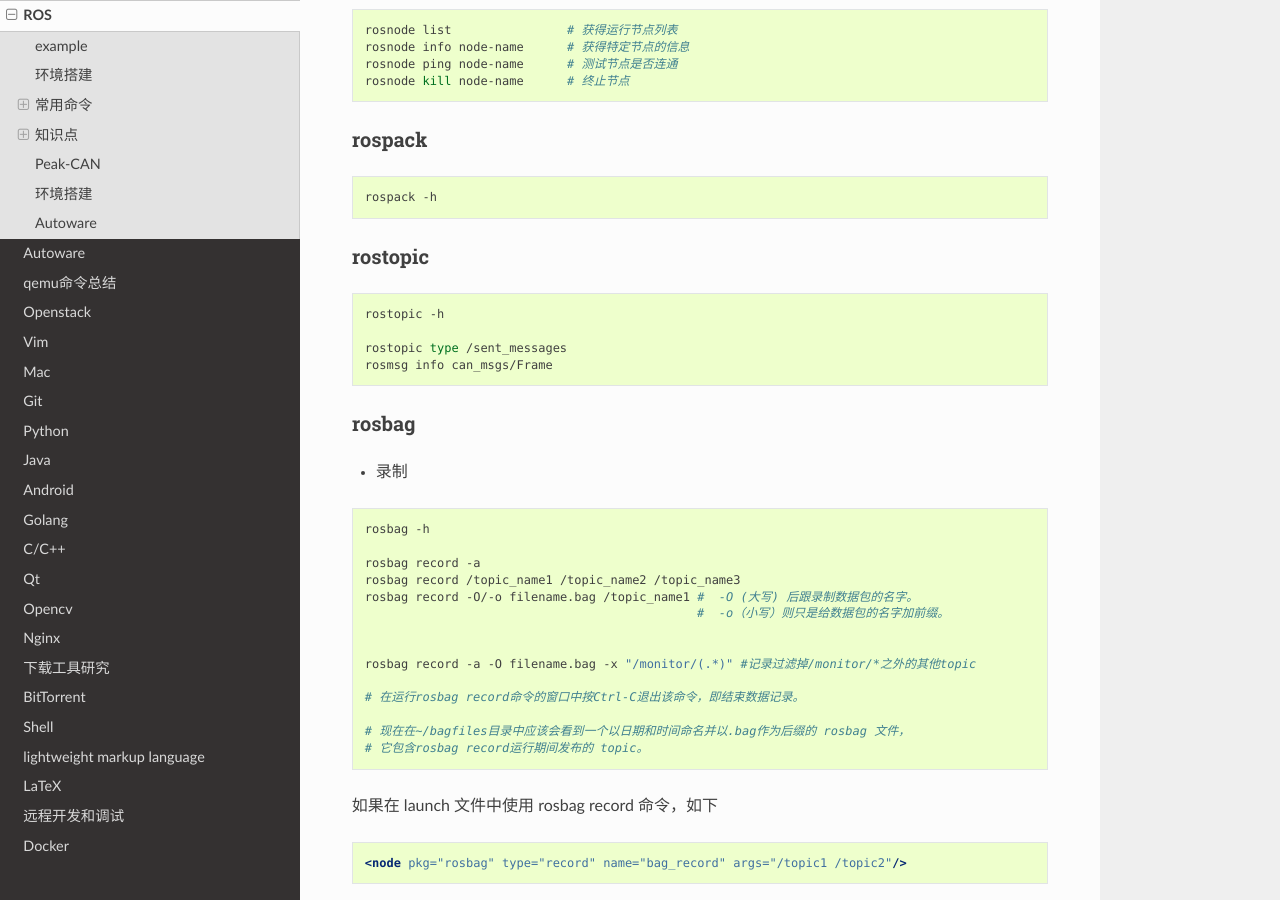
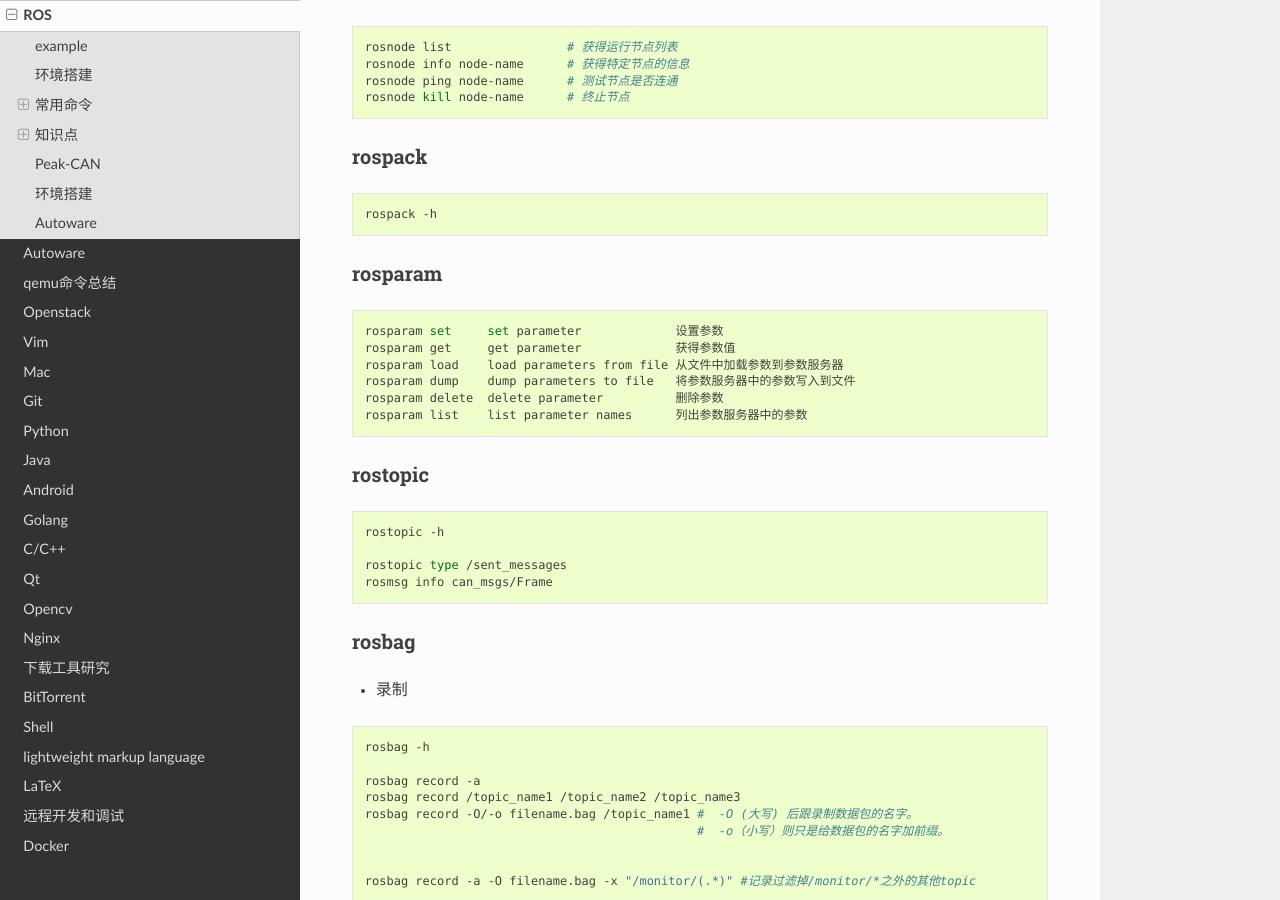
Before and after one commit to my-rds-store/my_space, a Sphinx documentation site: the page built from source/ros/index.rst, in a window 1280 px wide and 900 px high, scrolled down 1752 px. Built offline with Sphinx 7.4.7 and the Read the Docs theme 2.0.0, drawn with Linux system fonts in a browser that asks for light colours.

Commit message:
update ...

```diff
--- a/source/conf.py
+++ b/source/conf.py
@@ -41,7 +41,7 @@
      'sphinx.ext.viewcode',
      'sphinx.ext.githubpages',
      'sphinx.ext.graphviz',   ### graphviz画图插
-     'm2r'
+     #'m2r'
      ]
 
 # on_rtd = os.environ.get('READTHEDOCS', None) == 'True'
--- a/source/ros/index.rst
+++ b/source/ros/index.rst
@@ -79,6 +79,7 @@
 .. code-block:: sh
 
         roscore
+
         rqt_graph   #  查看节点关系
 
         echo $ROS_PACKAGE_PATH
@@ -112,8 +113,19 @@
 
 .. code-block:: sh
 
-        rospack -h
+    rospack -h
 
+rosparam
+==========
+
+.. code-block:: sh
+
+    rosparam set     set parameter             设置参数
+    rosparam get     get parameter             获得参数值
+    rosparam load    load parameters from file 从文件中加载参数到参数服务器
+    rosparam dump    dump parameters to file   将参数服务器中的参数写入到文件
+    rosparam delete  delete parameter          删除参数
+    rosparam list    list parameter names      列出参数服务器中的参数
 
 rostopic
 ========
@@ -124,7 +136,6 @@
 
         rostopic type /sent_messages
         rosmsg info can_msgs/Frame
-
 
 rosbag
 ========
```
Also changed, not shown: source/autoware/index.rst (+144 -1 lines), source/autoware/md/autoware-json-example.md (deleted, +0 -141 lines), source/autoware/md/simulations-tab.md (deleted, +0 -45 lines).
